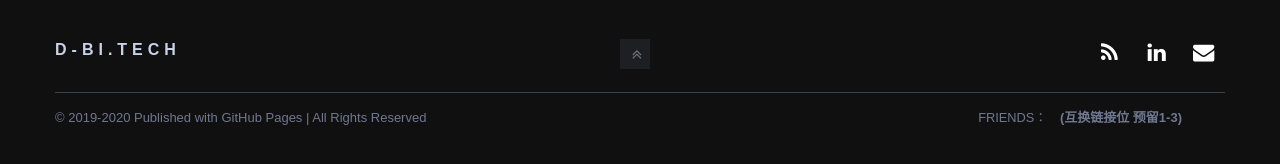
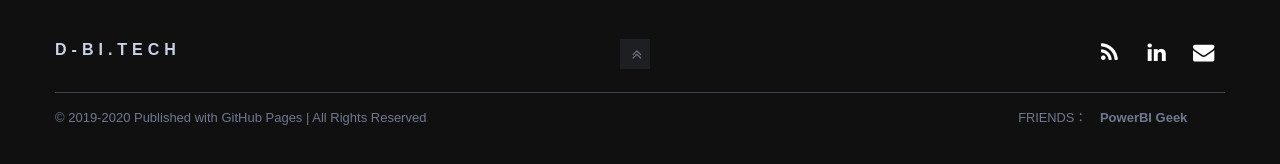
Before and after one commit to D-BI-TECH/D-BI-TECH.github.io, a Jekyll site: the page built from index.html, in a window 1280 px wide and 900 px high, scrolled down 1903 px. Shown: the part 718-882 px from the top of the window. Built offline with Jekyll 4.4.1, drawn with Linux system fonts in a browser that asks for light colours; nearby versions of some CDN libraries; the list of posts is cut into pages by our own code; comment, search, counter and statistics services are not loaded.

Commit message:
Add files via upload

```diff
--- a/_includes/footer.html
+++ b/_includes/footer.html
@@ -47,8 +47,8 @@
                 <ul class="list-reset">
                   <li>&ensp;&ensp;&ensp;&ensp;&ensp;&ensp;&ensp;&ensp;&ensp;&ensp;&ensp;&ensp;&ensp;&ensp;&ensp;&ensp;&ensp;&ensp;&ensp;&ensp;&ensp;&ensp;&ensp;&ensp;
                         &ensp;&ensp;&ensp;&ensp;&ensp;&ensp;&ensp;&ensp;&ensp;&ensp;&ensp;&ensp;&ensp;&ensp;&ensp;&ensp;&ensp;&ensp;&ensp;&ensp;&ensp;&ensp;&ensp;&ensp;
-                        &ensp;&ensp;&ensp;&ensp;&ensp;&ensp;&ensp;&ensp;&ensp;&ensp;&ensp;
-                      <small>&ensp;FRIENDS：&ensp;&ensp;</small><a href="https://www.d-bi.tech/">(互换链接位 预留1-3)</a>
+                        &ensp;&ensp;&ensp;&ensp;&ensp;&ensp;&ensp;&ensp;&ensp;&ensp;&ensp;&ensp;&ensp;&ensp;&ensp;&ensp;
+                      <small>&ensp;FRIENDS：&ensp;&ensp;</small><a href="https://www.powerbigeek.com/">PowerBI Geek</a>
                 </ul>
             </div>
         </div>
```
